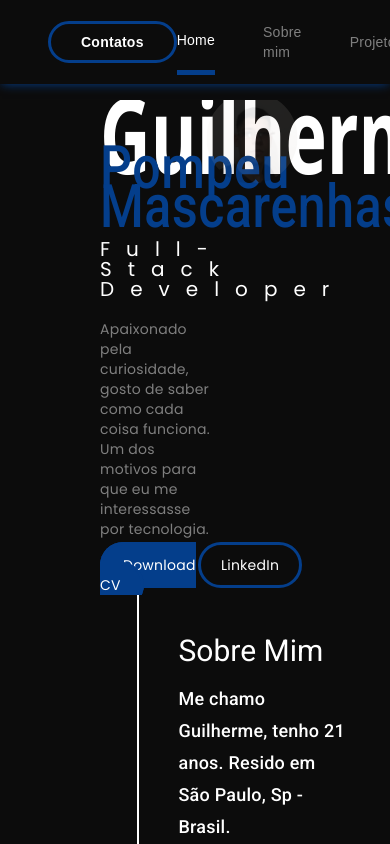
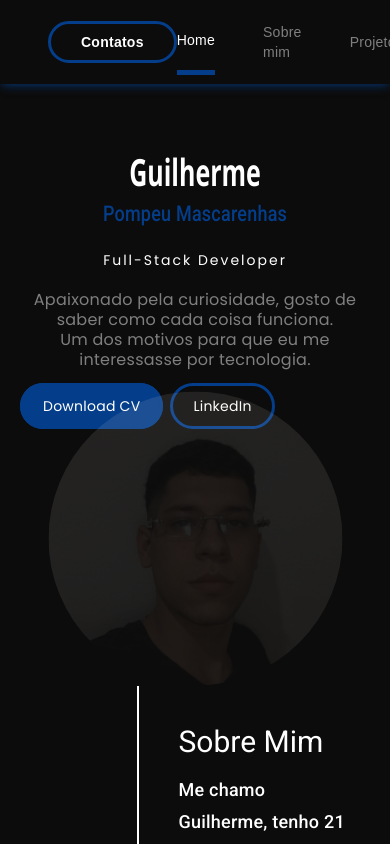
Before and after one commit to GMPompeu/Gm-Pompeu-portifolio, an Angular app: page / in a window 390 px wide. Shown: the top 844 px of the page. Built offline with nearby package versions, Linux system fonts and the light colour scheme.

Commit message:
Resposive

```diff
--- a/src/app/modules/portifolio/components/gmpompeu/gmpompeu.component.scss
+++ b/src/app/modules/portifolio/components/gmpompeu/gmpompeu.component.scss
@@ -1,79 +1,102 @@
 @import '../../../../../assets/colors/colors.scss';
 
-.content-resume {
-  float: left;
-  width: 60%;
-}
 .resume {
   overflow: hidden;
-  padding: 0px 100px;
+  padding: 2vw 50px;
   width: 100%;
-  h1{
+  .content-resume {
+    width: 60%;
+    float: left;
+    h1 {
       color: #fff;
-    font-family: 'Open Sans', sans-serif ;
-    margin: 15% 0 5% 0;
+      font-family: 'Open Sans', sans-serif;
+      margin: 15% 0 6% 0;
       font-weight: bold;
-    font-size: 70px;
+      font-size: 5vw;
       transform: scaleY(1.5);
     }
-  h2{
+    h2 {
       color: $blue-contents;
-    font-size: 50px;
+      font-size: 4vw;
       transform: scaleY(1.2);
     }
-  p{
+    p {
       margin-top: 20px;
       color: $gray-p;
-    font-size: 14px;
+      font-size: 16px;
     }
-  .area{
+    .area {
       color: #ffffff;
-    font-size: 20px;
+      font-size: 2.5vw;
       top: 0;
-    letter-spacing: 16px;
+      letter-spacing: 0.8vw;
     }
-}
-
-.me {
-  float: right;
-  width: 40%;
-  img {
-    width: 100%;
-    height: auto;
-    border-radius: 50%;
-    scale: 1.2;
-    opacity: 0.1;
-    transition: 1.5s;
-    &:hover{
-      opacity: 1;
-      scale: 1.4;
-    }
-  }
-}
-
-.actions{
-  ul{
+    .actions {
+      ul {
         display: flex;
         list-style: none;
       }
-  li{
+      li {
         margin-top: 4%;
         margin-right: 2%;
       }
-  a{
+      a {
         color: #fff;
         text-decoration: none;
         padding: 10px 20px;
         border-radius: 100px;
         border: solid 3px $blue-contents;
       }
-  .cv{
+      .cv {
         background-color: $blue-contents;
-      &:hover{
+        &:hover {
           background-color: transparent;
         }
       }
-    .linkedin:hover{
+      .linkedin:hover {
         background-color: #043E8B;
       }
     }
+  }
+  .me {
+    width: 40%;
+    float: right;
+    text-align: center;
+    margin-top: 20px;
+    img {
+      width: 70%;
+      height: auto;
+      border-radius: 50%;
+      scale: 1.2;
+      opacity: 0.1;
+      transition: 1.5s;
+      &:hover {
+        opacity: 1;
+        scale: 1.4;
+      }
+    }
+  }
+  @media (max-width: 600px) {
+    .content-resume,
+    .me {
+      width: 100%;
+      float: none;
+      text-align: center;
+      margin: 0;
+    }
+    padding: 20px;
+    .content-resume {
+      h1 {
+        font-size: 25px;
+        margin: 10% 0 3% 0;
+      }
+      h2 {
+        font-size: 18px;
+      }
+      .area {
+        font-size: 14px;
+        letter-spacing: 2px;
+      }
+    }
+  }
+}
```
Lines whose indentation alone changed are shown as unchanged.
